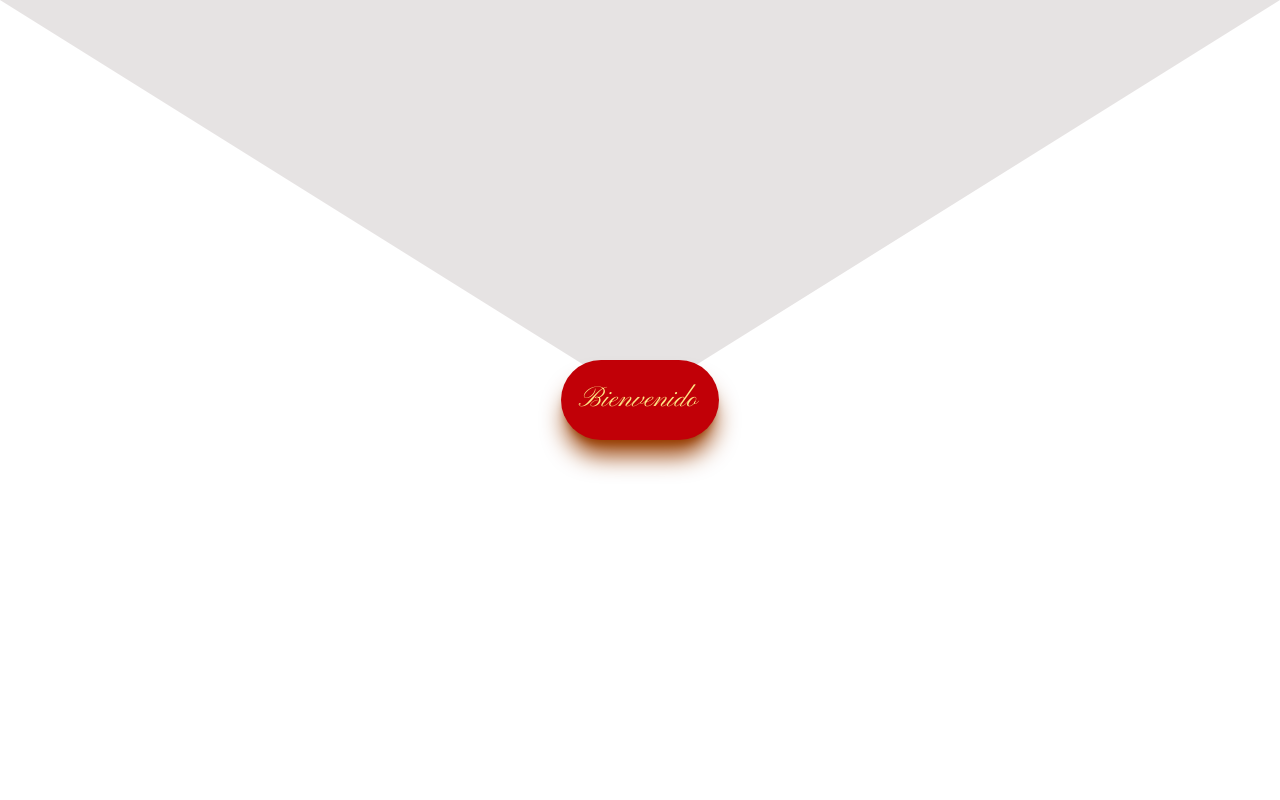
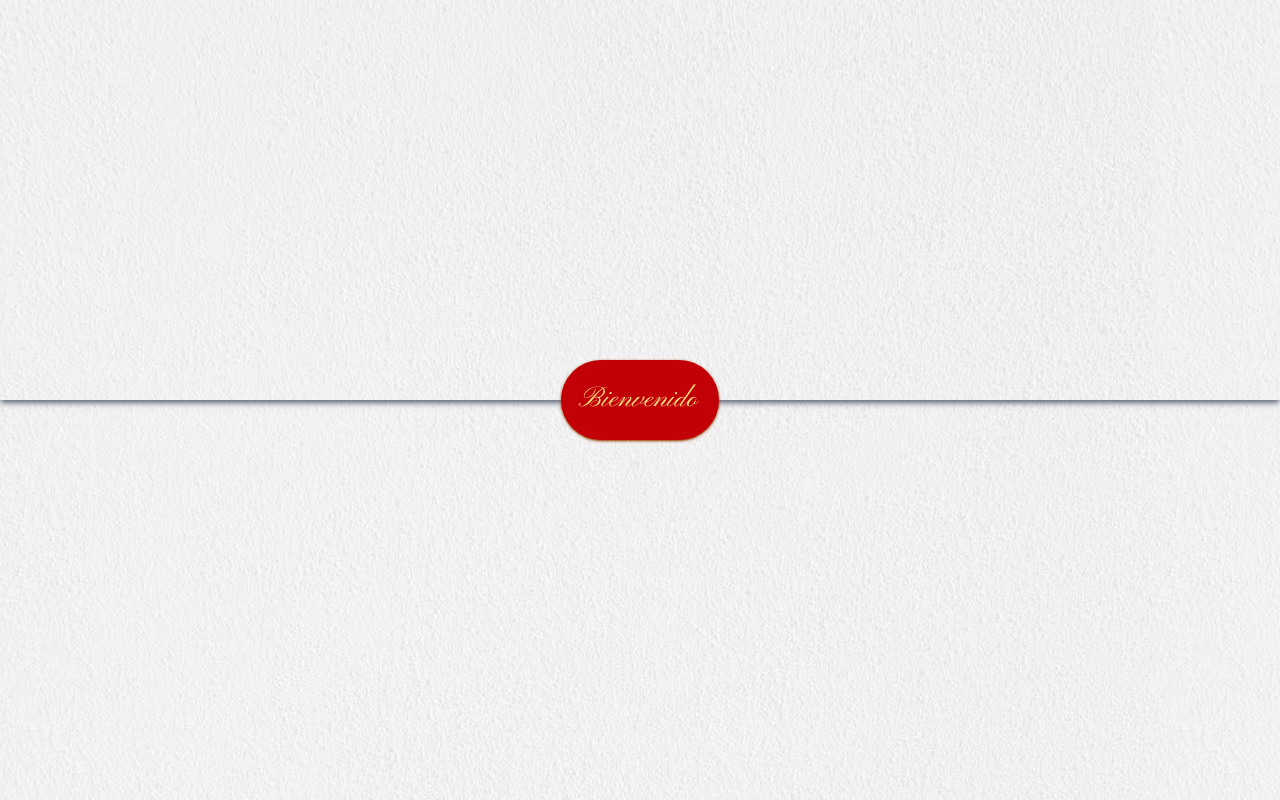
Before and after one commit to lutgaru/MaryYNefta, an Astro site: page / in a window 1280 px wide. Shown: the top 800 px of the page. Built offline with nearby package versions, Linux system fonts and the light colour scheme; Astro itself is replaced by a stand-in of ours.

Commit message:
improve cover

```diff
--- a/src/components/Cover.astro
+++ b/src/components/Cover.astro
@@ -1,25 +1,25 @@
 ---
-
+import { getImage, Image } from "astro:assets";
+import paperimage from "../assets/augustine-wong-3Om4DHcaAc0-unsplash.avif";
+const paperBackground = await getImage({ src: paperimage, format: "webp" });
 ---
 
 <div
   id="overlay-banner"
   class="fixed inset-0 z-80 flex items-center justify-center bg-white opacity-100 transition-opacity duration-1000"
+   style={`background-image: url(${paperBackground.src});`}
 >
-  <div
-    class="absolute inset-0 pointer-events-none z-70"
-    style="
-      clip-path: polygon(50% 50%, 0 0, 100% 0);
-      background: #e6e3e3;
-      height: 100%;
-      width: 100%;
-    "
-  >
-  </div>
+  <div class="absolute inset-0 bg-white opacity-50 -z-10 scroll-smooth"></div>
+<div
+  id="coverup"
+  class="absolute inset-0 pointer-events-none z-70 h-1/2 shadow-md shadow-gray-500 transition-transform duration-700"
+  style="transform: translateY(0);"
+>
+</div>
 
   <button
     id="close-banner"
-    class="z-75 p-5 rounded-full bg-red-700 font-countdown text-amber-200 text-4xl shadow-amber-800 shadow-xl transition-all duration-300 hover:p-6"
+    class="z-75 p-5 rounded-full bg-red-700 font-countdown text-amber-200 text-4xl shadow-amber-800 shadow-sm transition-all duration-300 hover:p-6"
   >
     Bienvenido
   </button>
@@ -28,18 +28,21 @@
 <script type="module">
   const button = document.getElementById("close-banner");
   const banner = document.getElementById("overlay-banner");
+  const coverup = document.getElementById("coverup");
   document.body.classList.add("overflow-hidden");
 
   button.addEventListener("click", () => {
     banner.classList.remove("opacity-100");
     banner.classList.add("opacity-0");
 
-    // Esperar a que termine la transición antes de ocultar
+    // Mueve coverup hacia arriba
+    coverup.style.transform = "translateY(-100%)";
+
     setTimeout(() => {
       banner.style.display = "none";
       document.body.classList.remove("overflow-hidden");
       window.dispatchEvent(new CustomEvent("bannerClosed"));
-    }, 1100); // un poco más de 1000ms por seguridad
+    }, 1100);
     if (typeof window.toggleAudio === "function") {
       window.toggleAudio();
     }
```
